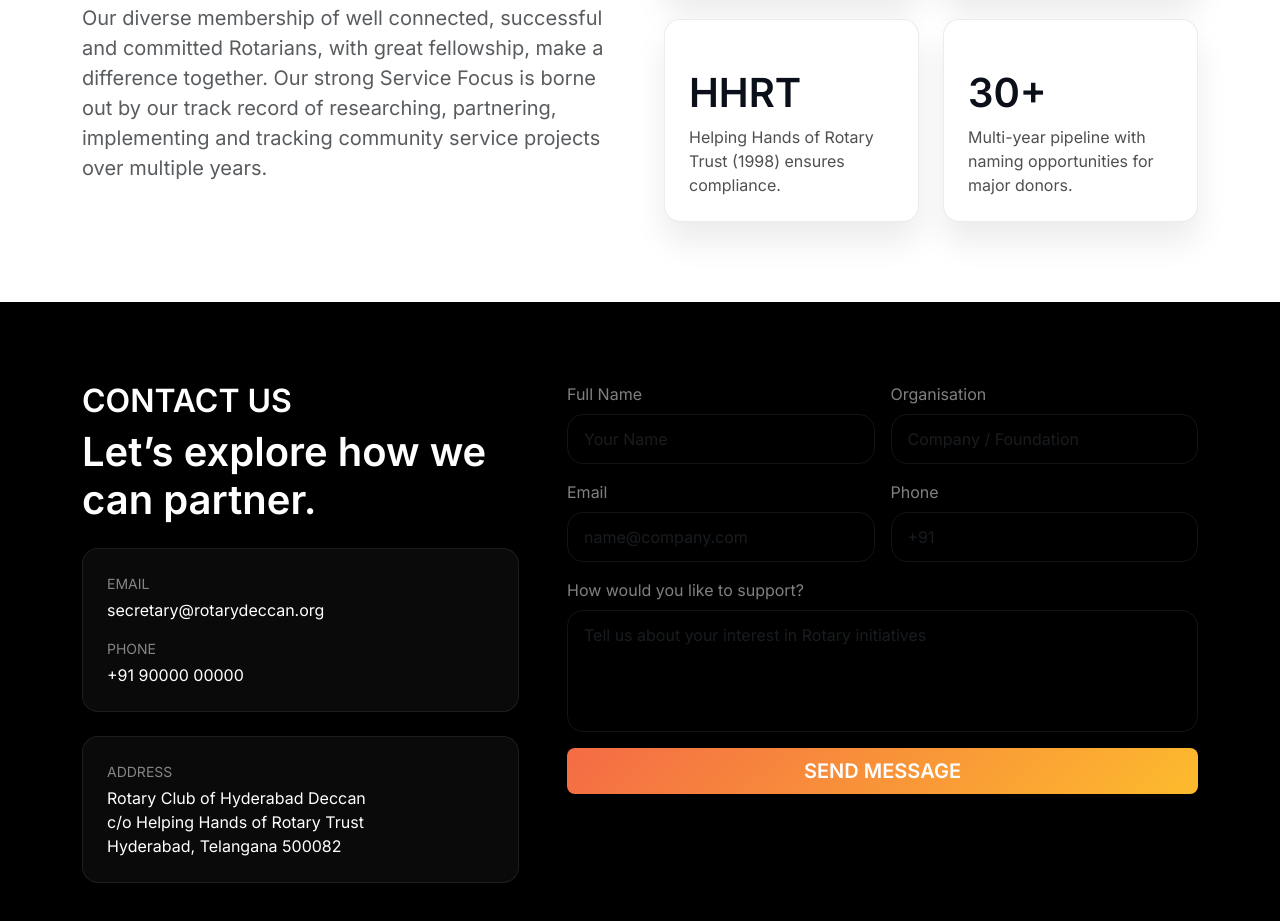
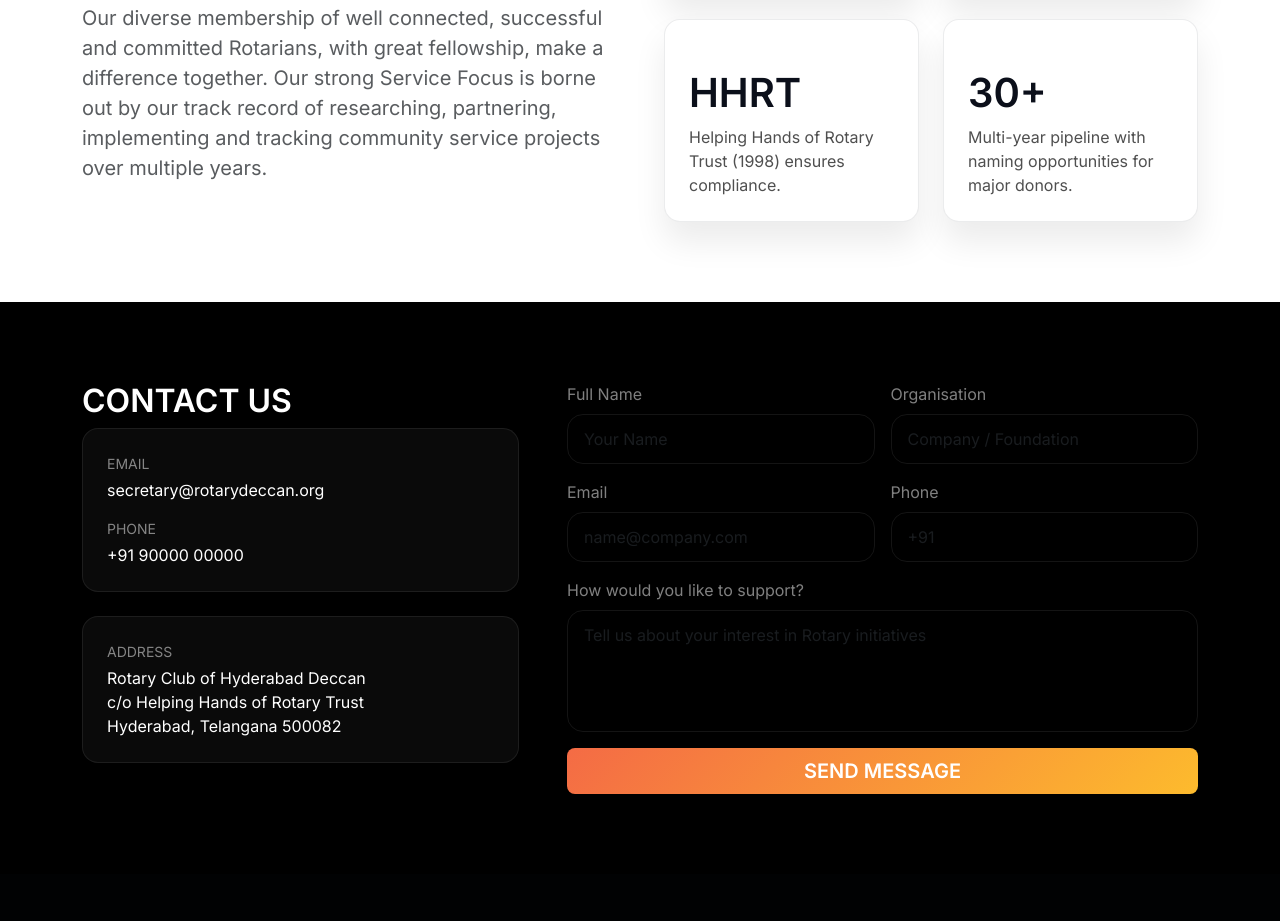
Before and after one commit to appliedsyntax/Rotary-Hyderabad-Deccan-3150, a plain HTML site: page index.html in a window 1280 px wide. Shown: the part 3094-4015 px from the top of the page. After the commit the page ends 3968 px from the top, so only its background shows below. Drawn offline with nearby package versions, Linux system fonts and the light colour scheme.

Commit message:
Removed the “Let’s explore how we can partner.” line from the Contact Us section so it now jumps straight into the contact details (index.html:286-288). The rest of the section stays the same.

```diff
--- a/index.html
+++ b/index.html
@@ -307,7 +307,6 @@
           <div class="row g-5">
             <div class="col-lg-5">
               <h2 class="text-uppercase fw-semibold mb-2">Contact Us</h2>
-              <h2 class="display-6 fw-semibold mb-4">Let’s explore how we can partner.</h2>
               <div class="contact-card p-4 mb-4">
                 <p class="mb-1 text-uppercase small text-white-50">Email</p>
                 <a class="d-block text-white text-decoration-none mb-3" href="mailto:secretary@rotarydeccan.org">secretary@rotarydeccan.org</a>
```
